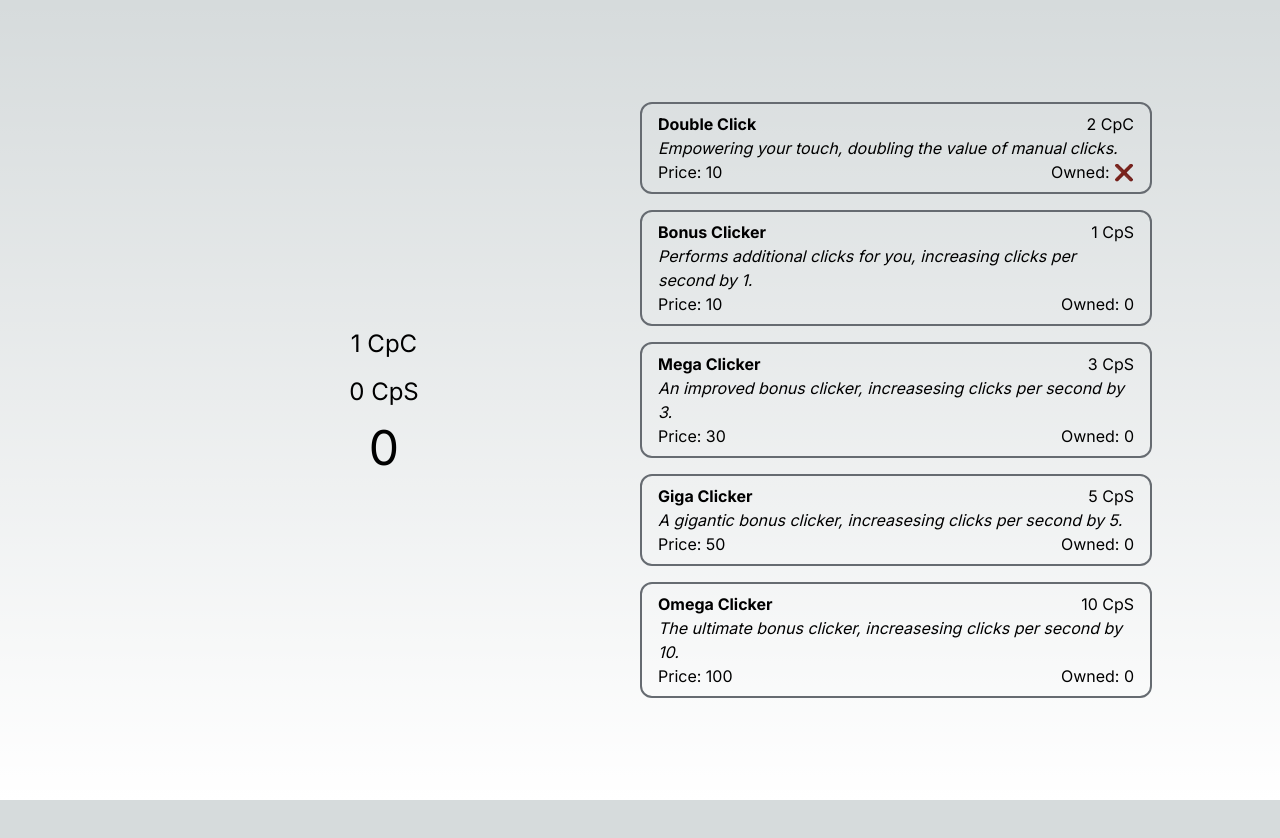
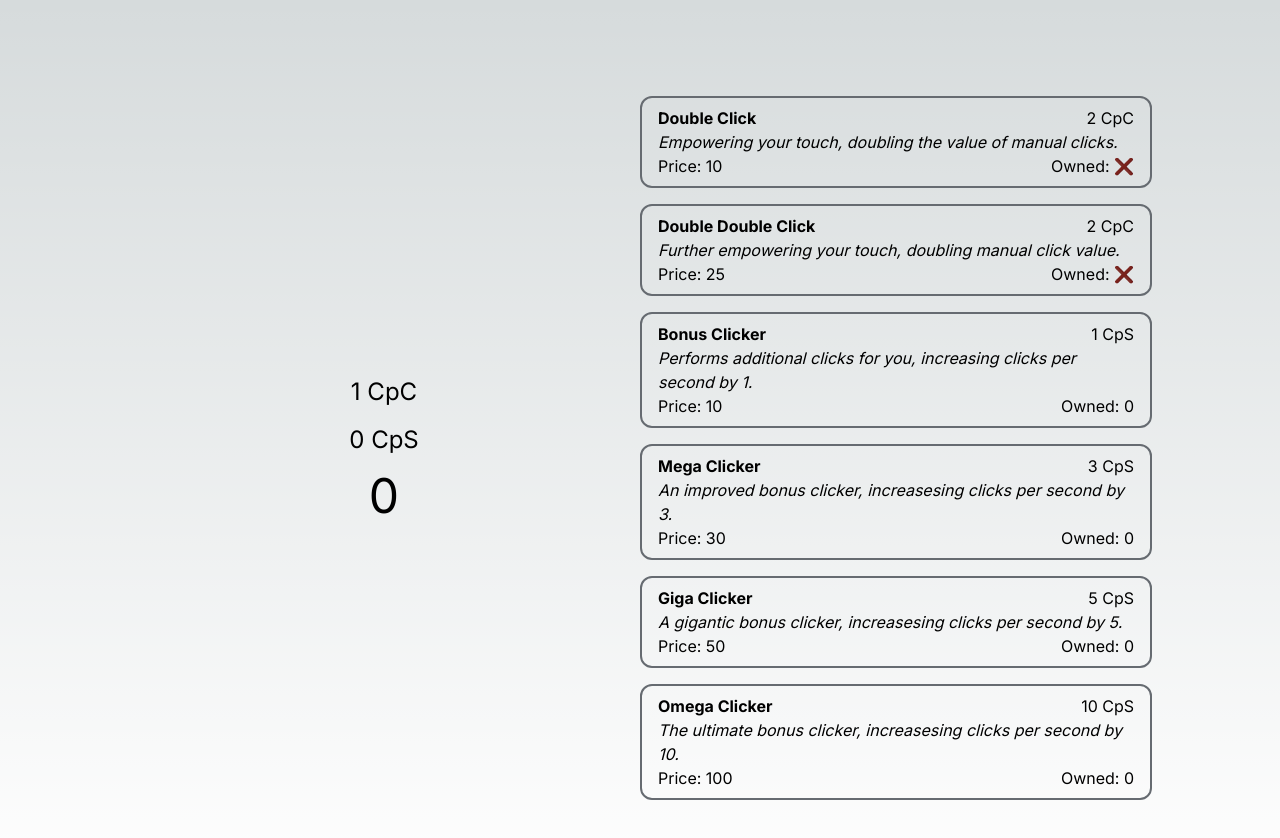
Before and after one commit to malthesers/clickr, a Next.js app: page / in a window 1280 px wide. Shown: the top 838 px of the page. Before the commit the page ends 800 px from the top, so only its background shows below. Built offline with nearby package versions, Linux system fonts and the light colour scheme.

Commit message:
Added second passiveBuff 'Double Double Click'

```diff
--- a/src/upgrades/passiveBuffs.ts
+++ b/src/upgrades/passiveBuffs.ts
@@ -5,5 +5,12 @@ export const passiveBuffsData: PassiveBuff[] = [
     multiplier: 2,
     price: 10,
     owned: false
+  },
+  {
+    name: 'Double Double Click',
+    description: 'Further empowering your touch, doubling manual click value.',
+    multiplier: 2,
+    price: 25,
+    owned: false
   }
 ]
```
